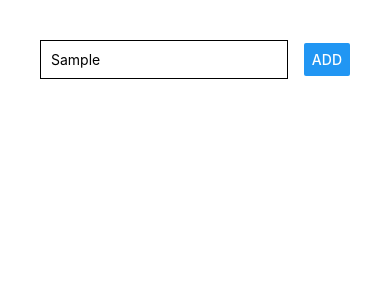
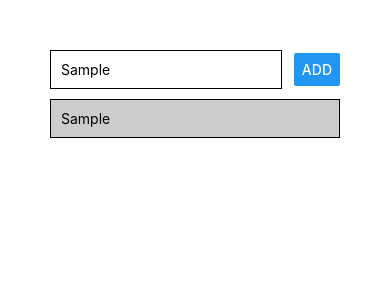
Before and after one commit to Sandhya023/React-native-base, a React Native app in the folder FirstApp/: screen / in a window 390 px wide. Both pictures are taken after typing "Sample" into the empty fields and a click on the button "ADD". Shown: the top 300 px of the page. Built offline with nearby package versions, Linux system fonts and the light colour scheme.

Commit message:
delete Items

```diff
--- a/FirstApp/App.js
+++ b/FirstApp/App.js
@@ -1,66 +1,50 @@
-/**
- * Sample React Native App
- * https://github.com/facebook/react-native
- *
- * @format
- * @flow
- */
-
-import React from 'react';
+import React, { useState } from 'react';
 import {
   StyleSheet,
+  Text,
+  View,
+  TextInput,
+  Button,
   ScrollView,
-  View,
-  Text,
-  Button,
-  TextInput,
+  FlatList
+} from 'react-native';
+import GoalItem from './components/GoalItem';
+import GoalInput from './components/GoalInput';
 
-} from 'react-native';
-import { useState } from 'react';
+export default function App() {
+  const [courseGoals, setCourseGoals] = useState([]);
 
 
 
-export default function App() {
-  const [enteredGoal, setEnteredGoal] = useState('');
-
-  function goalInputHandler(enteredText){
-    setEnteredGoal(enteredText);
-
+  const addGoalHandler = goalTitle => {
+    setCourseGoals(currentGoals => [
+      ...currentGoals,
+      { id: Math.random().toString(), value: goalTitle  }
+    ]);
+  };
+  const removeGoalHandler = goalId => {
+    setCourseGoals(currentGoals => {
+      return currentGoals.filter((goal) => goal.id!== goalId);
+    })
   }
-  const addGoalHandler = () => {
-    console.log(enteredGoal);
-  };
 
   return (
-    <View style=
-    {styles.screen}>
-      <View style={styles.root}>
-        <TextInput
-        placeholder="Goal"
-        style={styles.input}
-        onChangeText={goalInputHandler}
-        value={enteredGoal}/>
-        <Button title="ADD" onPress={addGoalHandler}/>
+    <View style={styles.screen}>
+      <GoalInput onAddGoal={addGoalHandler} />
 
-      </View>
+      <FlatList
+        keyExtractor={(item, index) => item.id}
+        data={courseGoals}
+        renderItem={itemData => <GoalItem id={itemData.item.id} onDelete={removeGoalHandler} title={itemData.item.value} />}
+
+      />
     </View>
   );
-};
+}
+
 const styles = StyleSheet.create({
   screen: {
-    padding: 40
-
+    padding: 50
   },
-  root: {
-    flexDirection: "row",
-    justifyContent: "space-between",
-    alignItems: "center"
-  },
-  input: {
-    width: '80%',
-    borderColor: 'black',
-    borderWidth: 1,
-    padding: 10
-  }
 
 });
--- /dev/null
+++ b/FirstApp/components/GoalInput.js
@@ -0,0 +1,47 @@
+import React, { useState } from 'react';
+import {
+    StyleSheet,
+    Text,
+    View,
+    TextInput,
+    Button,
+    ScrollView,
+    FlatList,
+
+  } from 'react-native';
+
+  const GoalInput = props => {
+    const [enteredGoal, setEnteredGoal] = useState('');
+    const goalInputHandler = enteredText => {
+        setEnteredGoal(enteredText);
+      };
+      return (
+        <View style={styles.inputContainer}>
+        <TextInput
+          placeholder="Course Goal"
+          style={styles.input}
+          onChangeText={goalInputHandler}
+          value={enteredGoal}
+        />
+        <Button title="ADD" onPress={props.onAddGoal.bind(this, enteredGoal)} />
+      </View>
+      );
+  }
+  const styles = StyleSheet.create({
+    screen: {
+      padding: 50
+    },
+    inputContainer: {
+      flexDirection: 'row',
+      justifyContent: 'space-between',
+      alignItems: 'center'
+    },
+    input: {
+      width: '80%',
+      borderColor: 'black',
+      borderWidth: 1,
+      padding: 10
+    },
+
+  });
+  export default GoalInput;
--- /dev/null
+++ b/FirstApp/components/GoalItem.js
@@ -0,0 +1,33 @@
+import React, { useState } from 'react';
+import {
+  StyleSheet,
+  Text,
+  View,
+  TextInput,
+  Button,
+  ScrollView,
+  FlatList,
+  TouchableOpacity,
+  TouchableNativeFeedback
+} from 'react-native';
+
+const GoalItem = (props) => {
+    return(
+        <TouchableOpacity onPress={props.onDelete.bind(this, props.id)}>
+        <View style={styles.listItem}>
+        <Text>{props.title}</Text>
+      </View>
+      </TouchableOpacity>
+
+    );
+};
+const styles = StyleSheet.create({
+    listItem: {
+        padding: 10,
+        marginVertical: 10,
+        backgroundColor: '#ccc',
+        borderColor: 'black',
+        borderWidth: 1
+      }
+});
+export default GoalItem;
```
